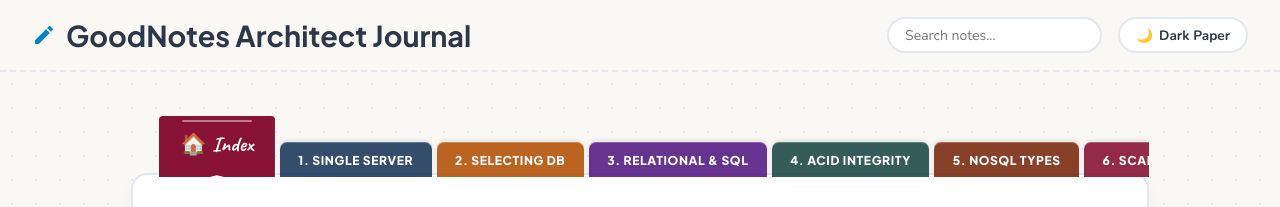
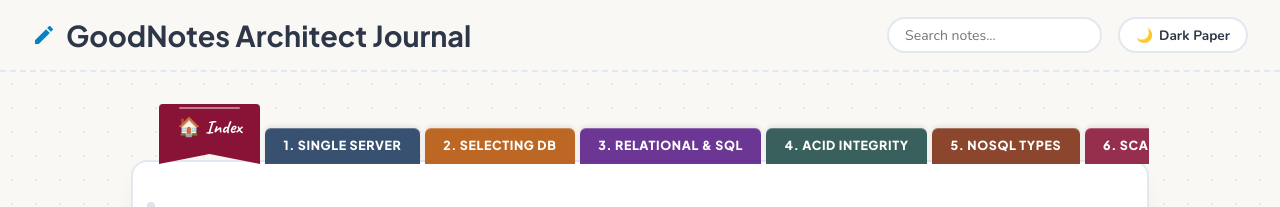
Before and after one commit to auysh8/System-design-notes, an Astro site: page / in a window 1280 px wide. Shown: the top 207 px of the page. Built offline with nearby package versions, Linux system fonts and the light colour scheme; Astro itself is replaced by a stand-in of ours.

Commit message:
fix(ui): keep bookmark tabs stationary without vertical lifting or scaling

```diff
--- a/src/styles/global.css
+++ b/src/styles/global.css
@@ -186,21 +186,22 @@
     align-items: center;
     justify-content: center;
     gap: 6px;
-    padding: 0.55rem 1.15rem 0.45rem 1.15rem;
+    padding: 0.5rem 1.15rem;
     font-family: var(--font-title);
-    font-size: 0.76rem;
+    font-size: 0.78rem;
     font-weight: 800;
     text-transform: uppercase;
     letter-spacing: 0.05em;
     color: #ffffff !important;
     text-decoration: none;
     white-space: nowrap;
-    border-radius: 7px 7px 0 0;
+    border-radius: 6px 6px 0 0;
     box-shadow: inset 0 1px 0 rgba(255, 255, 255, 0.25), 0 -2px 5px rgba(0, 0, 0, 0.1);
-    transition: transform 0.2s ease, opacity 0.2s ease;
-    opacity: 0.9;
+    transition: opacity 0.2s ease;
+    opacity: 0.88;
     cursor: pointer;
     border: none;
+    transform: none;
 }
 
 /* Rich Planner Leather & Matte Palette (Image 2) */
@@ -213,34 +214,32 @@
 
 .tab-item:hover {
     opacity: 1;
-    transform: translateY(-4px);
-    box-shadow: 0 -4px 10px rgba(0, 0, 0, 0.18);
-}
-
-/* Active State: Hanging Ribbon Bookmark (Image 1 style) */
+    transform: none;
+}
+
+/* Active State: Hanging Ribbon Bookmark (Image 1 style) - No lift / No scale */
 .tab-item.active {
     opacity: 1;
     z-index: 35;
-    padding: 0.75rem 1.35rem 1.75rem 1.35rem;
+    padding: 0.55rem 1.15rem 1.35rem 1.15rem;
     font-family: var(--font-ribbon);
-    font-size: 1.3rem;
+    font-size: 1.15rem;
     font-weight: 700;
     text-transform: none;
     letter-spacing: 0.01em;
     color: #ffffff !important;
     border-radius: 4px 4px 0 0;
-    transform: translateY(12px);
-    clip-path: polygon(0 0, 100% 0, 100% 100%, 50% calc(100% - 14px), 0 100%);
-    filter: drop-shadow(0 8px 12px rgba(0, 0, 0, 0.35));
+    transform: none;
+    clip-path: polygon(0 0, 100% 0, 100% 100%, 50% calc(100% - 10px), 0 100%);
+    filter: drop-shadow(0 6px 8px rgba(0, 0, 0, 0.3));
     box-shadow: none;
-    transition: all 0.3s cubic-bezier(0.34, 1.56, 0.64, 1);
 }
 
 /* Top ribbon stitch highlight */
 .tab-item.active::before {
     content: '';
     position: absolute;
-    top: 4px;
+    top: 3px;
     left: 20%;
     right: 20%;
     height: 2px;
@@ -249,7 +248,7 @@
 }
 
 .tab-item.active:hover {
-    transform: translateY(14px);
+    transform: none;
 }
 
 /* Main Paper Page */
```
